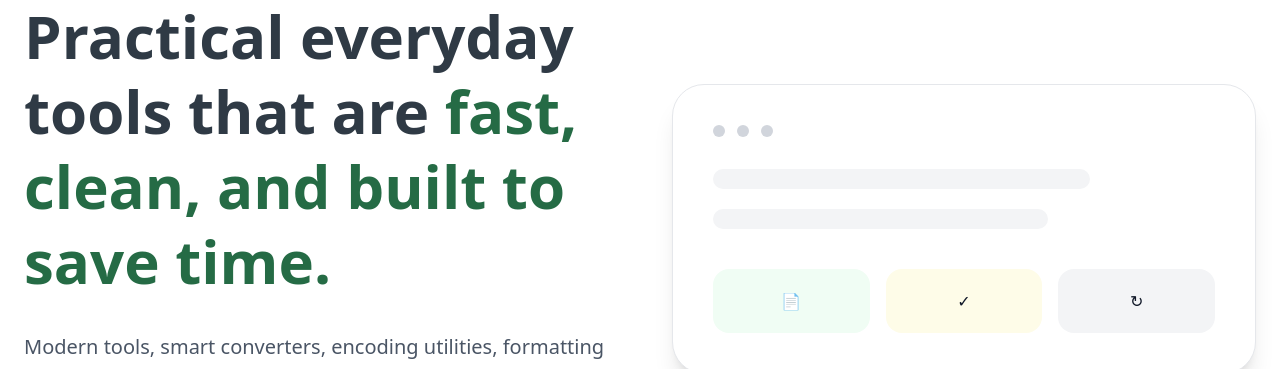
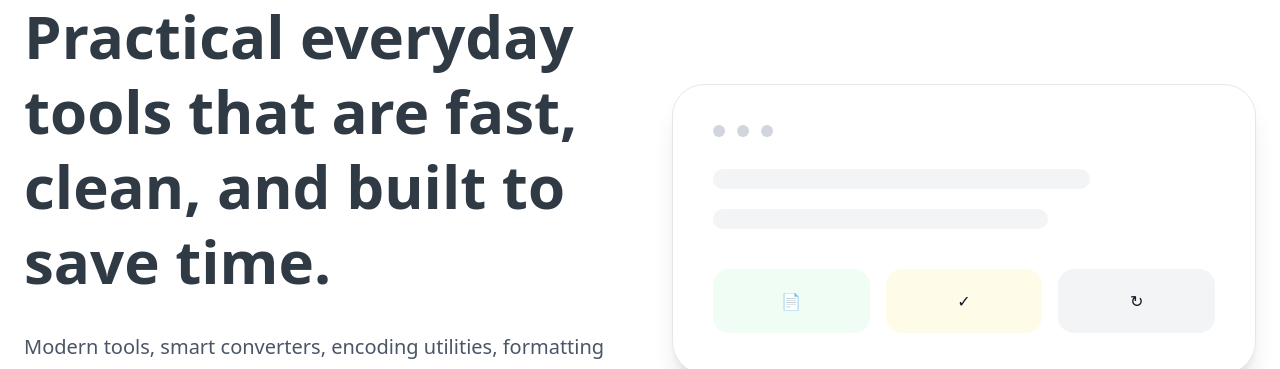
Before and after one commit to vaarunsonawwane-ops/yoryantra-new, a Next.js app: page / in a window 1280 px wide. Shown: the part 341-710 px from the top of the page. Built offline with nearby package versions, Linux system fonts and the light colour scheme.

Commit message:
font to semi old

```diff
--- a/app/page.tsx
+++ b/app/page.tsx
@@ -30,7 +30,7 @@ export default function HomePage() {
 
           <h2 className="text-5xl md:text-6xl font-bold leading-tight text-[var(--dark)]">
             Practical everyday tools that are
-            <span className="text-[var(--green)]"> fast, clean, and built to save time.</span>
+            <span className="font-semibold"> fast, clean, and built to save time.</span>
           </h2>
 
           <p className="mt-8 text-xl text-gray-600 leading-relaxed max-w-2xl">
```
